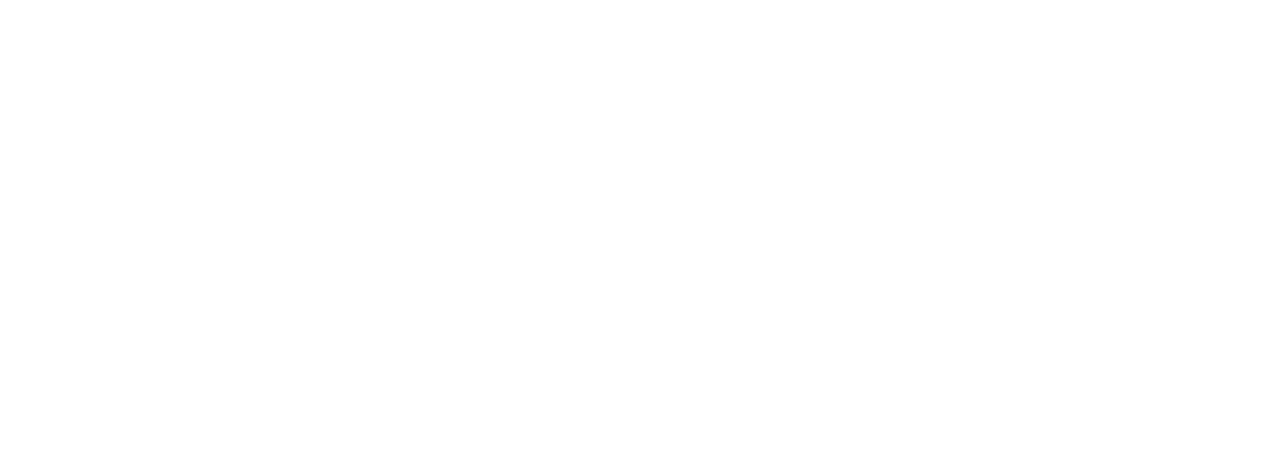
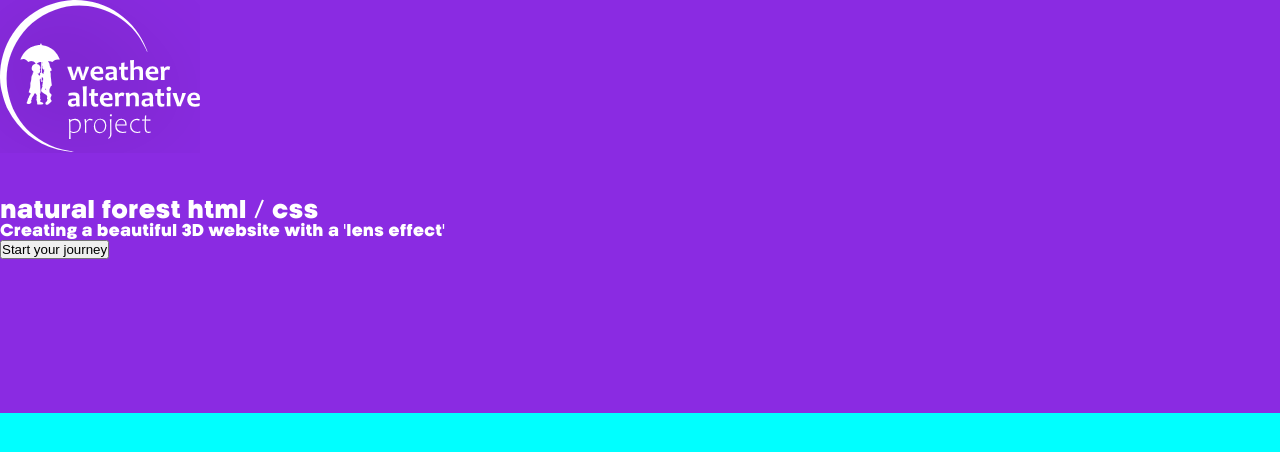
Before and after one commit to fox1206/paralax-effect, a plain HTML site: page index.html in a window 1280 px wide. Drawn offline with Linux system fonts and the light colour scheme.

Commit message:
feat: add style for logotype

```diff
--- a/index.html
+++ b/index.html
@@ -8,8 +8,30 @@
   <link rel="stylesheet" href="style.css">
 </head>
 <body>
+  <div class="logo"></div>
 
+  <section class="layers">
+    <div class="layers__container">
+      <div class="layers__item layer-1" style="background-image: url(assets/img/png/layer-1.jpg);"></div>
+      <div class="layers__item layer-2" style="background-image: url(assets/img/png/layer-2.png);"></div>
+      <div class="layers__item layer-3">
+        <div class="hero-content">
+          <h1>natural forest <span>html / css</span></h1>
+          <div class="hero-content__p">Creating a beautiful 3D website with a 'lens effect'</div>
+          <button class="btn">Start your journey</button>
+        </div>
+      </div>
+      <div class="layers__item layer-4">
+        <canvas class="rain"></canvas>
+      </div>
+      <div class="layers__item layer-5" style="background-image: url(assets/img/png/layer-5.png);"></div>
+      <div class="layers__item layer-6" style="background-image: url(assets/img/png/layer-6.png);"></div>
+    </div>
+  </section>
+
+  <div class="content"></div>
 
   <script src="index.js"></script>
+  <script src="assets/libs/rain.js"></script>
 </body>
 </html>
--- a/style.css
+++ b/style.css
@@ -0,0 +1,38 @@
+* {
+  margin: 0;
+  padding: 0;
+  box-sizing: border-box;
+}
+
+@font-face {
+  font-family: kamerik-text;
+  src: url(assets/fonts/kamerik205-heavy.woff2);
+  font-weight: 900;
+}
+
+@font-face {
+  font-family: merriweather-italic-text;
+  src: url(assets/fonts/merriweather-regular-italic.woff2);
+}
+
+:root {
+  --color-white: #fff;
+}
+
+body {
+  background-color:blueviolet;
+  font-family: kamerik-text;
+  color: var(--color-white);
+}
+
+.logo {
+  background-image: url("assets/img/svg/logo.svg");
+  background-repeat: no-repeat;
+  width: 200px;
+  height: 200px;
+}
+
+.content {
+  height: 100vh;
+  background-color: aqua;
+}
```
